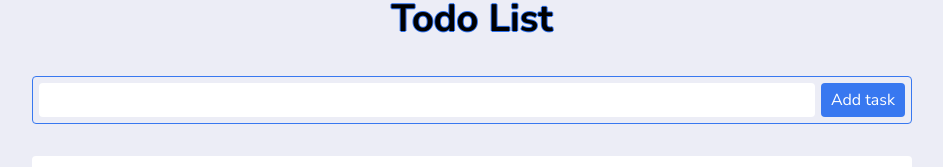
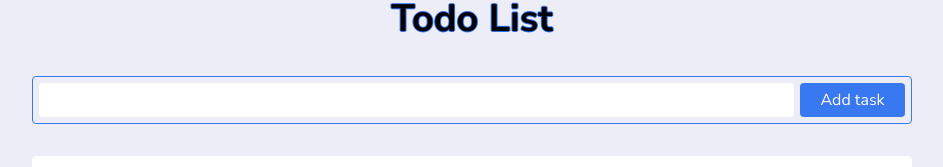
Before and after one commit to hienluong97/training_todoapp, a React (Create React App) app: page / in a window 1280 px wide. Shown: the part 107-274 px from the top of the page, without its empty margins (168-1111 px from the left). Built offline with nearby package versions, Linux system fonts and the light colour scheme.

Commit message:
Fix add btn

```diff
--- a/src/common/components/_inputForm.scss
+++ b/src/common/components/_inputForm.scss
@@ -18,7 +18,7 @@
   }
 
   .form_submit_btn {
-    min-width: 84px;
+    width: 120px;
     height: 34px;
     font-size: 16px;
     background-color: $btn_blue;
```
